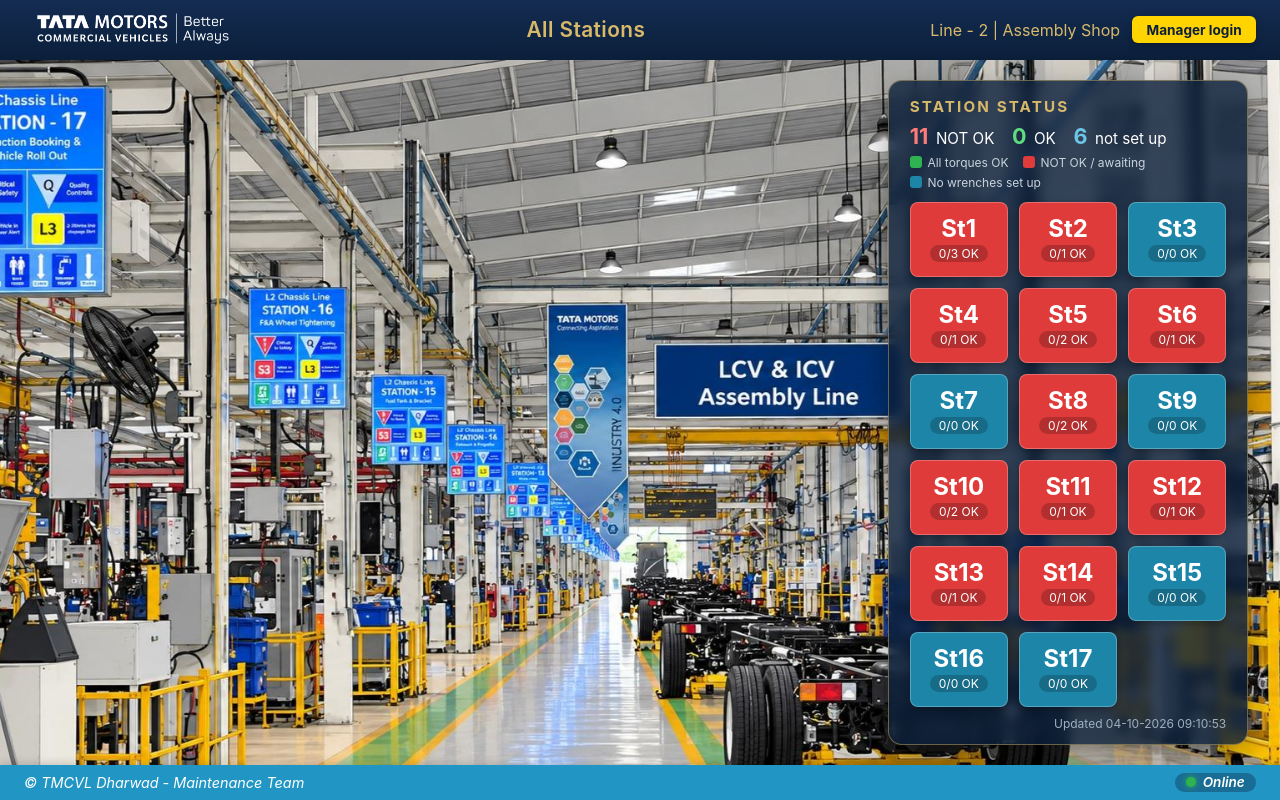
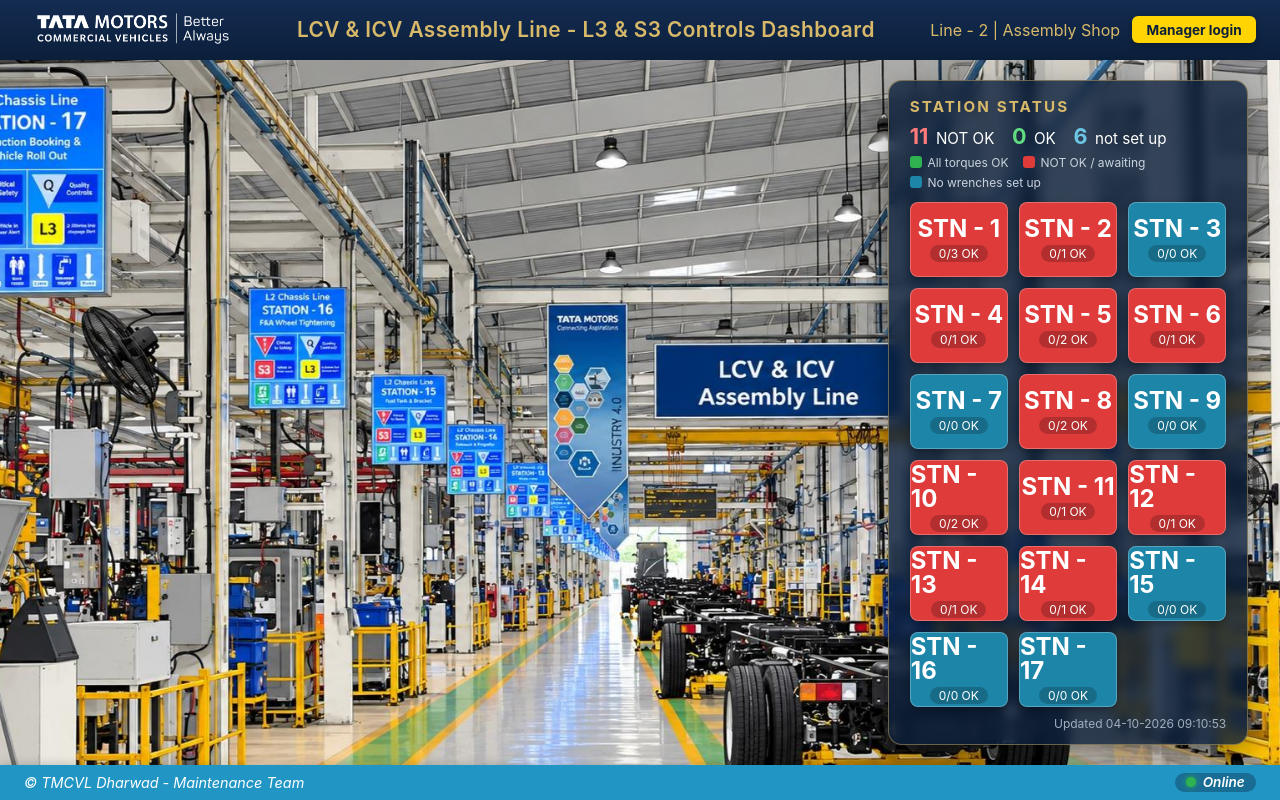
Before and after one commit to vatsav4/LC_Online_SCADA, a Flask app: page / in a window 1280 px wide. Run offline with Flask 3, Linux system fonts and the light colour scheme.

Commit message:
Update index.html

```diff
--- a/line2_dashboard/templates/index.html
+++ b/line2_dashboard/templates/index.html
@@ -1,6 +1,6 @@
 {% extends "base.html" %}
 {% block title %}All Stations{% endblock %}
-{% block center_title %}All Stations{% endblock %}
+{% block center_title %}LCV & ICV Assembly Line - L3 & S3 Controls Dashboard{% endblock %}
 
 {% block content %}
 <!-- Home page: the line photo (static/Background.jpg) with the station panel on the right. -->
@@ -21,7 +21,7 @@
       {% for st in stations %}
       <a class="station-tile tile-{{ st.status }}" id="station-tile-{{ st.id }}"
          href="{{ url_for('station', station_id=st.id) }}" title="Station {{ st.id }}">
-        <span class="tile-name">St{{ st.id }}</span>
+        <span class="tile-name">STN - {{ st.id }}</span>
         <span class="tile-count">{{ st.ok }}/{{ st.total }} OK</span>
       </a>
       {% endfor %}
```
